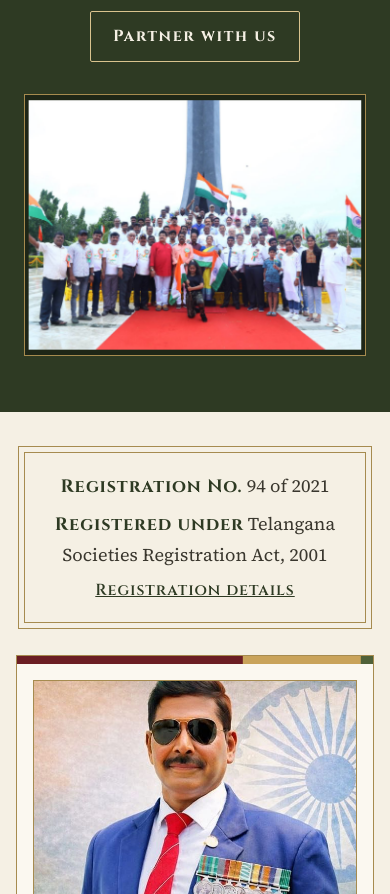
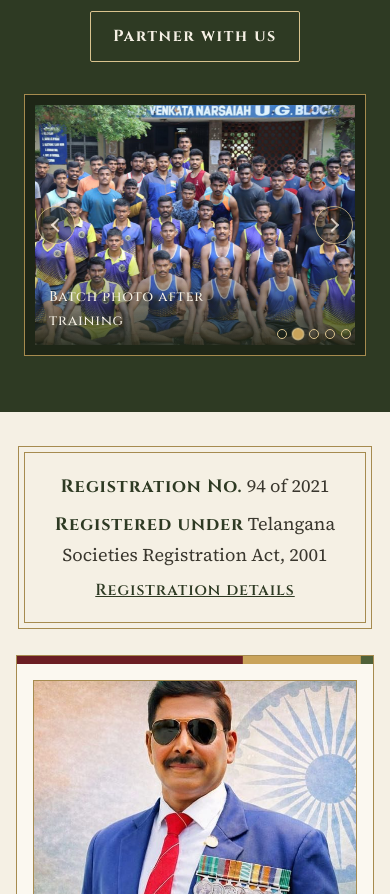
Before and after one commit to thesoldiersyouthfoundation-com/thesoldiersyouthfoundation, a plain HTML site: page index.html in a window 390 px wide. Shown: the part 906-1800 px from the top of the page. Drawn offline with Linux system fonts and the light colour scheme; no server answers.

Commit message:
Home hero: rotating slideshow of group photos
- Five group photos from the gallery crossfade every 4 seconds with a quick zoom and caption

- Previous/next arrows and dots; pauses on hover, focus and hidden tab; no auto-advance under reduced motion

- Fix sideways scroll on phones while the projects heading slides in

Co-Authored-By: Claude Opus 5.5 <noreply@anthropic.com>

Claude-Session: https://claude.ai/code/session_01561Z7vtKBbdjshbobgjYPG

```diff
--- a/css/site.css
+++ b/css/site.css
@@ -495,3 +495,40 @@ p { margin: 0; }
   .founder__facts li { flex: none; }
   .founder__photo img { aspect-ratio: 4 / 3; object-position: center 20%; }
 }
+/* Home hero slideshow of group photos */
+.slides { position: relative; }
+.slides .slide { margin: 0; position: absolute; inset: 10px; opacity: 0; transition: opacity .9s ease; overflow: hidden; }
+.slides .slide:first-child { position: relative; inset: auto; }
+.slides .slide.is-active { opacity: 1; z-index: 1; }
+.slides .slide img { width: 100%; height: 460px; object-fit: cover; animation: none; }
+.slides .slide.is-active img { animation: kenburns 3.5s ease-out both; }
+.slides .slide figcaption {
+  position: absolute; left: 0; right: 0; bottom: 0; padding: 40px 20px 16px; text-align: left;
+  font-family: var(--font-head); font-size: 17px; letter-spacing: 0.06em; color: var(--bg);
+  background: linear-gradient(transparent, rgba(30, 38, 23, .85));
+  transform: translateY(12px); opacity: 0; transition: transform .8s ease .4s, opacity .8s ease .4s;
+}
+.slides .slide.is-active figcaption { transform: none; opacity: 1; }
+.slides__btn {
+  position: absolute; top: 50%; z-index: 3; width: 46px; height: 46px; margin-top: -23px; border-radius: 50%;
+  border: 1.5px solid var(--brass-light); background: rgba(30, 38, 23, .55); color: var(--bg); cursor: pointer;
+  display: flex; align-items: center; justify-content: center; opacity: .75; transition: opacity .3s, background .3s;
+}
+.slides__btn::before { content: ""; width: 10px; height: 10px; border-left: 2px solid currentColor; border-bottom: 2px solid currentColor; }
+.slides__btn--prev { left: 22px; }
+.slides__btn--prev::before { transform: translateX(2px) rotate(45deg); }
+.slides__btn--next { right: 22px; }
+.slides__btn--next::before { transform: translateX(-2px) rotate(-135deg); }
+.slides__btn:hover, .slides__btn:focus-visible { opacity: 1; background: var(--maroon); }
+.slides__dots { position: absolute; z-index: 3; right: 22px; bottom: 22px; display: flex; gap: 8px; }
+.slides__dots button { width: 12px; height: 12px; padding: 0; border-radius: 50%; border: 1.5px solid var(--brass-light); background: transparent; cursor: pointer; transition: background .3s, transform .3s; }
+.slides__dots button[aria-current="true"] { background: var(--brass); transform: scale(1.25); }
+@media (max-width: 720px) {
+  .slides .slide img { height: 240px; }
+  .slides .slide figcaption { font-size: 14px; padding: 28px 14px 12px; padding-right: 110px; }
+  .slides__btn { width: 38px; height: 38px; margin-top: -19px; }
+  .slides__btn--prev { left: 12px; } .slides__btn--next { right: 12px; }
+  .slides__dots { right: 14px; bottom: 16px; gap: 6px; }
+  .slides__dots button { width: 10px; height: 10px; }
+}
+html, body { overflow-x: clip; }
--- a/index.html
+++ b/index.html
@@ -103,8 +103,15 @@
         <a class="btn btn--ghost-light" href="partner.html">Partner with us</a>
       </div>
     </div>
-    <div class="hero__media">
-      <img src="assets/img/hero-republic-day.jpg" width="1600" height="1067" alt="Foundation members, veterans and young people gathered at the war memorial for Republic Day">
+    <div class="hero__media slides" data-slides aria-roledescription="carousel" aria-label="Group photos">
+      <figure class="slide is-active"><img src="assets/img/hero-republic-day.jpg" width="1600" height="1067" alt="Foundation members, veterans and young people gathered at the war memorial for Republic Day"><figcaption>Republic Day at the war memorial</figcaption></figure>
+      <figure class="slide"><img src="assets/img/gallery/training-batch-2.jpg" width="1200" height="800" loading="lazy" alt="A large training batch in sports kit gathered outside a college block"><figcaption>Batch photo after training</figcaption></figure>
+      <figure class="slide"><img src="assets/img/gallery/republic-day-group-photo.jpg" width="1200" height="800" loading="lazy" alt="Foundation members and young people gathered with flags at the memorial"><figcaption>Celebrating with families and veterans</figcaption></figure>
+      <figure class="slide"><img src="assets/img/gallery/training-batch-1.jpg" width="1200" height="800" loading="lazy" alt="A training batch in sports kit posing together, some making the victory sign"><figcaption>A training batch</figcaption></figure>
+      <figure class="slide"><img src="assets/img/gallery/bike-rally-assembly.jpg" width="1200" height="800" loading="lazy" alt="Veterans assembled behind the Soldiers Youth Foundation bike rally banner"><figcaption>Veterans assembling for the bike rally</figcaption></figure>
+      <button class="slides__btn slides__btn--prev" type="button" aria-label="Previous photo"></button>
+      <button class="slides__btn slides__btn--next" type="button" aria-label="Next photo"></button>
+      <div class="slides__dots" role="group" aria-label="Choose photo"></div>
     </div>
   </div>
 </section>
--- a/js/site.js
+++ b/js/site.js
@@ -201,3 +201,41 @@ toTop.setAttribute("aria-label", "Back to top");
 toTop.addEventListener("click", () => window.scrollTo({ top: 0, behavior: REDUCED ? "auto" : "smooth" }));
 document.body.append(toTop);
 window.addEventListener("scroll", () => toTop.classList.toggle("is-shown", window.scrollY > 700), { passive: true });
+// ---- Home hero slideshow -----------------------------------------------
+document.querySelectorAll("[data-slides]").forEach(box => {
+  const slides = Array.from(box.querySelectorAll(".slide"));
+  if (slides.length < 2) return;
+  const dotsBox = box.querySelector(".slides__dots");
+  let current = 0, timer = null;
+  const dots = slides.map((s, i) => {
+    const d = document.createElement("button");
+    d.type = "button";
+    d.setAttribute("aria-label", "Photo " + (i + 1) + ": " + s.querySelector("figcaption").textContent);
+    d.addEventListener("click", () => { show(i); restart(); });
+    dotsBox.append(d);
+    return d;
+  });
+  function show(i) {
+    current = (i + slides.length) % slides.length;
+    slides.forEach((s, j) => {
+      s.classList.toggle("is-active", j === current);
+      s.setAttribute("aria-hidden", String(j !== current));
+      const img = s.querySelector("img");
+      if (Math.abs(j - current) <= 1 || (current === slides.length - 1 && j === 0)) img.loading = "eager";
+    });
+    dots.forEach((d, j) => d.setAttribute("aria-current", String(j === current)));
+  }
+  function restart() {
+    clearInterval(timer);
+    if (!REDUCED) timer = setInterval(() => show(current + 1), 4000);
+  }
+  box.querySelector(".slides__btn--prev").addEventListener("click", () => { show(current - 1); restart(); });
+  box.querySelector(".slides__btn--next").addEventListener("click", () => { show(current + 1); restart(); });
+  box.addEventListener("mouseenter", () => clearInterval(timer));
+  box.addEventListener("mouseleave", restart);
+  box.addEventListener("focusin", () => clearInterval(timer));
+  box.addEventListener("focusout", restart);
+  document.addEventListener("visibilitychange", () => document.hidden ? clearInterval(timer) : restart());
+  show(0);
+  restart();
+});
```
